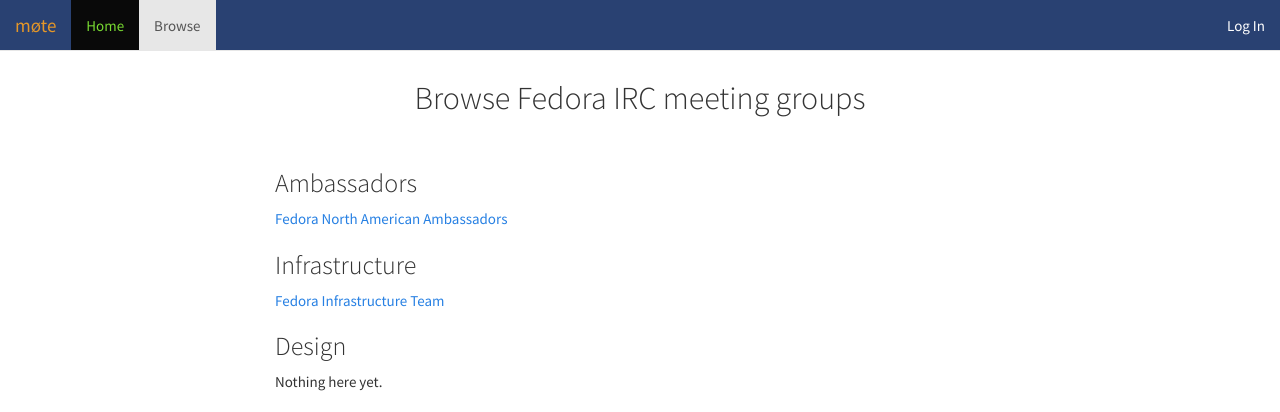
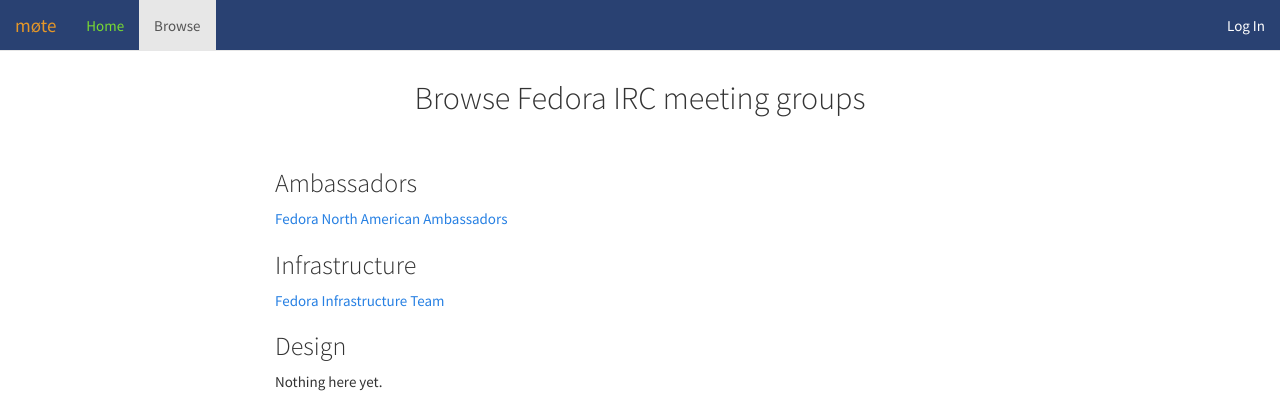
Before and after one commit to fedora-infra/mote, a Flask app: page /browse in a window 1280 px wide, with the pointer over the restyled element. Shown: the top 412 px of the page. Run offline with Flask 2, Linux system fonts and the light colour scheme; some libraries are stand-ins or nearby versions.

Commit message:
fix navbar hover color

```diff
--- a/mote/static/css/mote.css
+++ b/mote/static/css/mote.css
@@ -80,6 +80,11 @@ body {
 /* Bootstrap Theming */
 
 /* navbar */
+
+.navbar-default .navbar-nav > li > a:hover, .navbar-default .navbar-nav > li > a:focus {
+    background-color: transparent;
+}
+
 .navbar-default {
     background-color: #294172;
     border-color: #E7E7E7;
```
